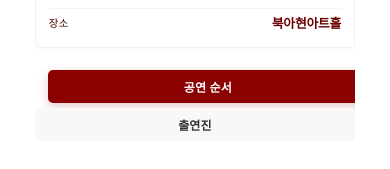
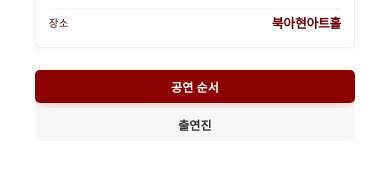
Before and after one commit to JeangyuHeo/brochure_basic, a Next.js app: page / in a window 390 px wide. Shown: the part 519-688 px from the top of the page. Built offline with nearby package versions, Linux system fonts and the light colour scheme; a web font is replaced by a local one.

Commit message:
Fix: mobile home margin

```diff
--- a/src/app/styles/Home.module.css
+++ b/src/app/styles/Home.module.css
@@ -167,19 +167,13 @@
   flex-direction: column;
   gap: 0.3rem;
   margin-top: 0.2rem;
-  max-width: 320px;
   width: 100%;
-  margin-left: auto;
-  margin-right: auto;
 }
 
 /* 첫 번째 버튼을 위한 컨테이너 */
 .primaryButtonContainer {
   display: flex;
   width: 100%;
-  max-width: 320px;
-  margin: 0 auto;
-  padding-right: 0.8rem;
 }
 
 /* 보조 버튼을 위한 컨테이너 */
@@ -187,8 +181,6 @@
   display: flex;
   gap: 0.3rem;
   width: 100%;
-  max-width: 320px;
-  margin: 0 auto;
 }
 
 .button {
@@ -287,18 +279,9 @@
     -webkit-overflow-scrolling: touch;
   }
 
-  .primaryButtonContainer {
-    width: 100%;
-    max-width: 320px;
-    margin: 0 auto;
-    padding-left: 0.8rem;
-    padding-right: 0.8rem;
-  }
-
+  .primaryButtonContainer,
   .secondaryButtonContainer {
     width: 100%;
-    max-width: 320px;
-    margin: 0 auto;
   }
 }
 
--- a/src/data/songs.ts
+++ b/src/data/songs.ts
@@ -569,7 +569,7 @@ const songs: Song[] = [
     description: "최석우, 최진훈 듀엣",
     image: "/images/total.jpg",
     musical: "레미제라블",
-    tags: ['독박육아장발장', '스토커자베르', '슈퍼초울트라액션활극'],
+    tags: ['독박육아장발장', '추노꾼자베르', '슈퍼초울트라액션활극'],
     songDescription: "이 노래는 법을 위반한 자는 반드시 처벌 받아야 한다는 자베르와 사람은 용서 받을 수 있다는 장발장의 철학과 가치관이 극명하게 대립하면서 나타나는 두 인물의 감정 충돌을 지켜보는 것이 감상 포인트입니다."
   },
   {
```
